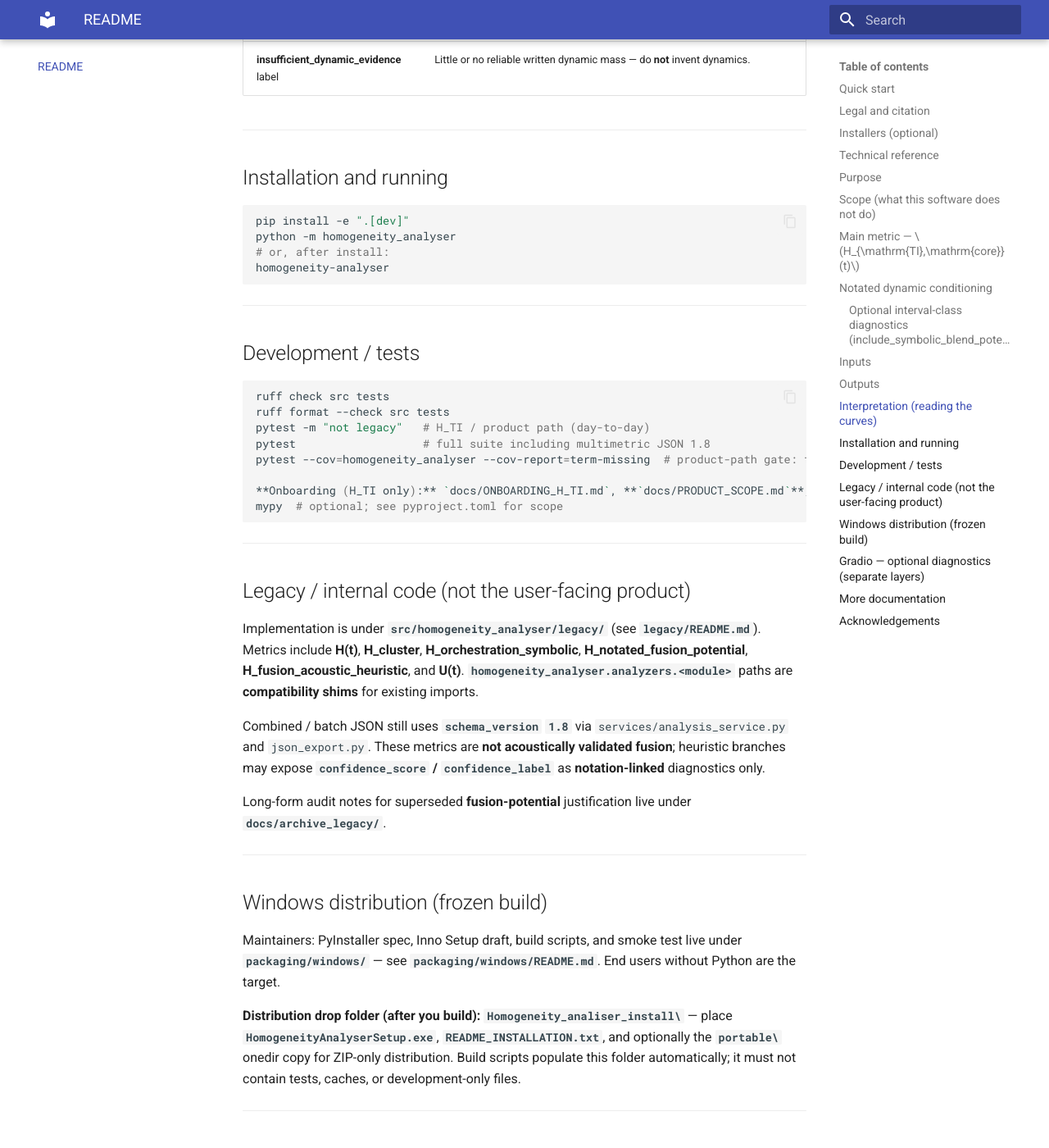
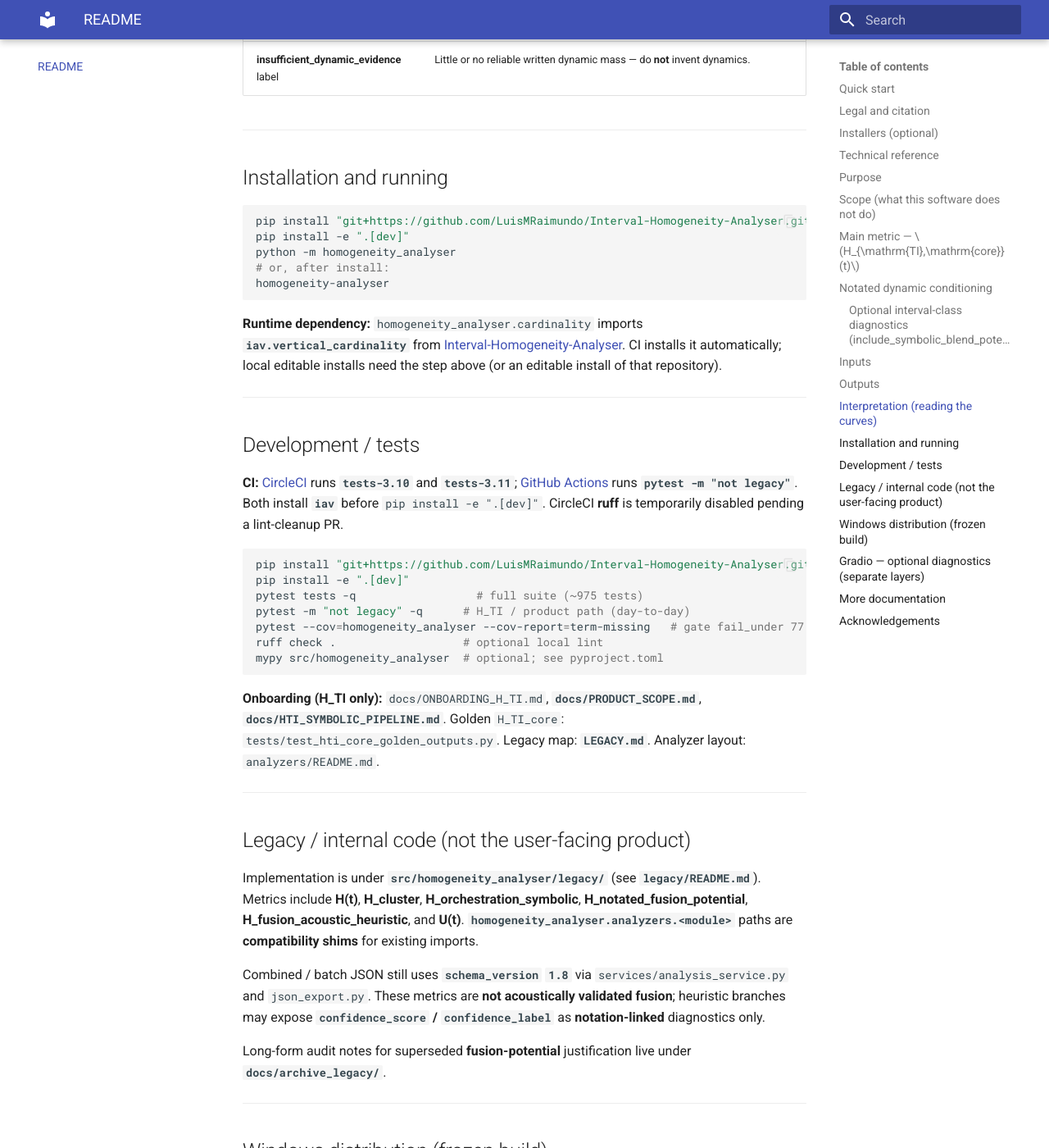
Before and after one commit to LuisMRaimundo/Timbral_Instrumental_Homogeneity, an MkDocs documentation site: the page built from docs/project_readme.md, in a window 1280 px wide and 1400 px high, scrolled down 8515 px. Shown: the whole window at 82% size. Built offline with MkDocs 1.6.1 and Material for MkDocs 9.7.7, drawn with Linux system fonts in a browser that asks for light colours.

Commit message:
Update technical documentation
Document iav dependency, CircleCI/GitHub Actions CI layout, test count (975), and fix README dev-section markdown. Production code untouched.

Co-authored-by: Cursor <cursoragent@cursor.com>

````diff
--- a/README.md
+++ b/README.md
@@ -186,26 +186,32 @@ The Symbolic inspection report shows what the parser actually found in the uploa
 ## Installation and running
 
 ```bash
+pip install "git+https://github.com/LuisMRaimundo/Interval-Homogeneity-Analyser.git"
 pip install -e ".[dev]"
 python -m homogeneity_analyser
 # or, after install:
 homogeneity-analyser
 ```
 
+**Runtime dependency:** `homogeneity_analyser.cardinality` imports **`iav.vertical_cardinality`** from [Interval-Homogeneity-Analyser](https://github.com/LuisMRaimundo/Interval-Homogeneity-Analyser). CI installs it automatically; local editable installs need the step above (or an editable install of that repository).
+
 ---
 
 ## Development / tests
 
+**CI:** [CircleCI](https://app.circleci.com/pipelines/github/LuisMRaimundo/Orchomogeneity_Analyser) runs **`tests-3.10`** and **`tests-3.11`**; [GitHub Actions](.github/workflows/tests.yml) runs **`pytest -m "not legacy"`**. Both install **`iav`** before `pip install -e ".[dev]"`. CircleCI **ruff** is temporarily disabled pending a lint-cleanup PR.
+
 ```bash
-ruff check src tests
-ruff format --check src tests
-pytest -m "not legacy"   # H_TI / product path (day-to-day)
-pytest                   # full suite including multimetric JSON 1.8
-pytest --cov=homogeneity_analyser --cov-report=term-missing  # product-path gate: fail_under 77 (see pyproject.toml)
+pip install "git+https://github.com/LuisMRaimundo/Interval-Homogeneity-Analyser.git"
+pip install -e ".[dev]"
+pytest tests -q                  # full suite (~975 tests)
+pytest -m "not legacy" -q      # H_TI / product path (day-to-day)
+pytest --cov=homogeneity_analyser --cov-report=term-missing   # gate fail_under 77 (pyproject.toml)
+ruff check .                   # optional local lint
+mypy src/homogeneity_analyser  # optional; see pyproject.toml
+```
 
 **Onboarding (H_TI only):** `docs/ONBOARDING_H_TI.md`, **`docs/PRODUCT_SCOPE.md`**, **`docs/HTI_SYMBOLIC_PIPELINE.md`**. Golden `H_TI_core`: `tests/test_hti_core_golden_outputs.py`. Legacy map: **`LEGACY.md`**. Analyzer layout: `analyzers/README.md`.
-mypy  # optional; see pyproject.toml for scope
-```
 
 ---
 
````
Also changed, not shown: FINAL_VERIFICATION_REPORT.md (+5 -3 lines), docs/ARCHITECTURE.md (+3 -3 lines).
